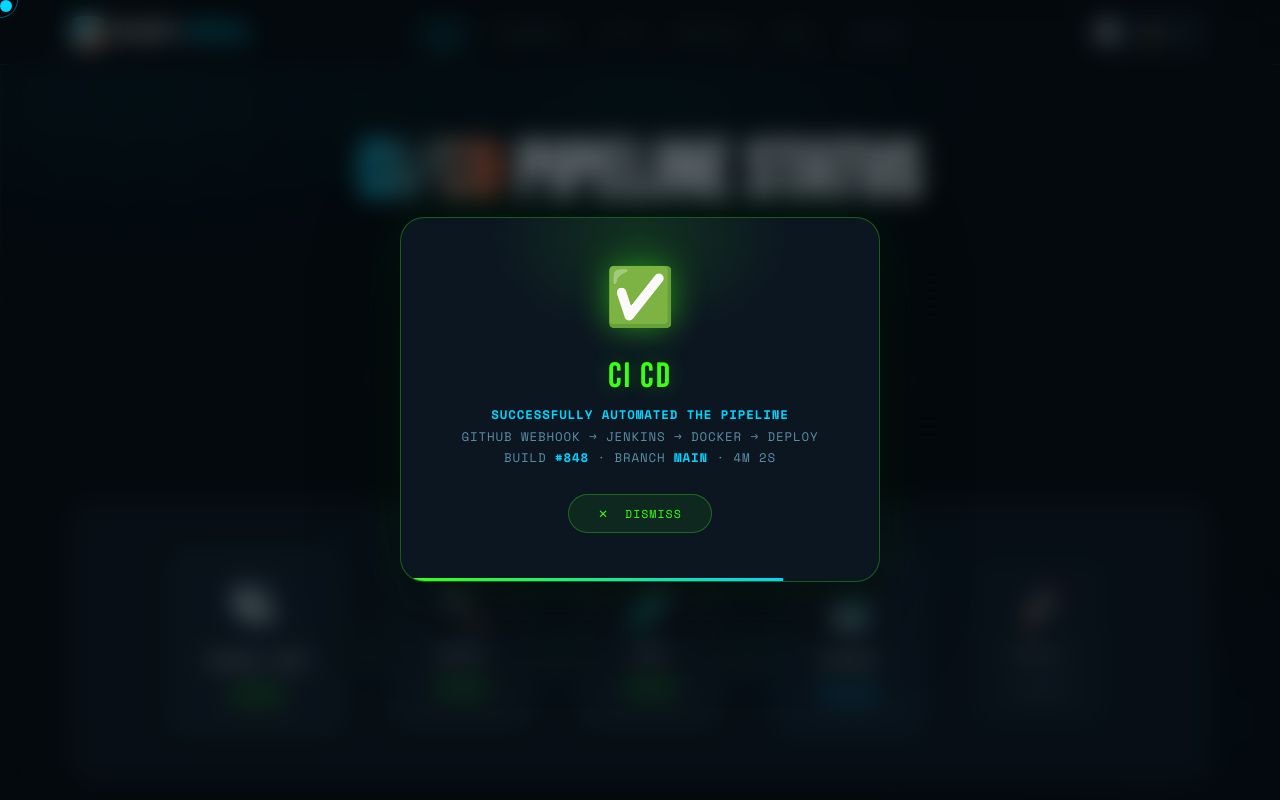
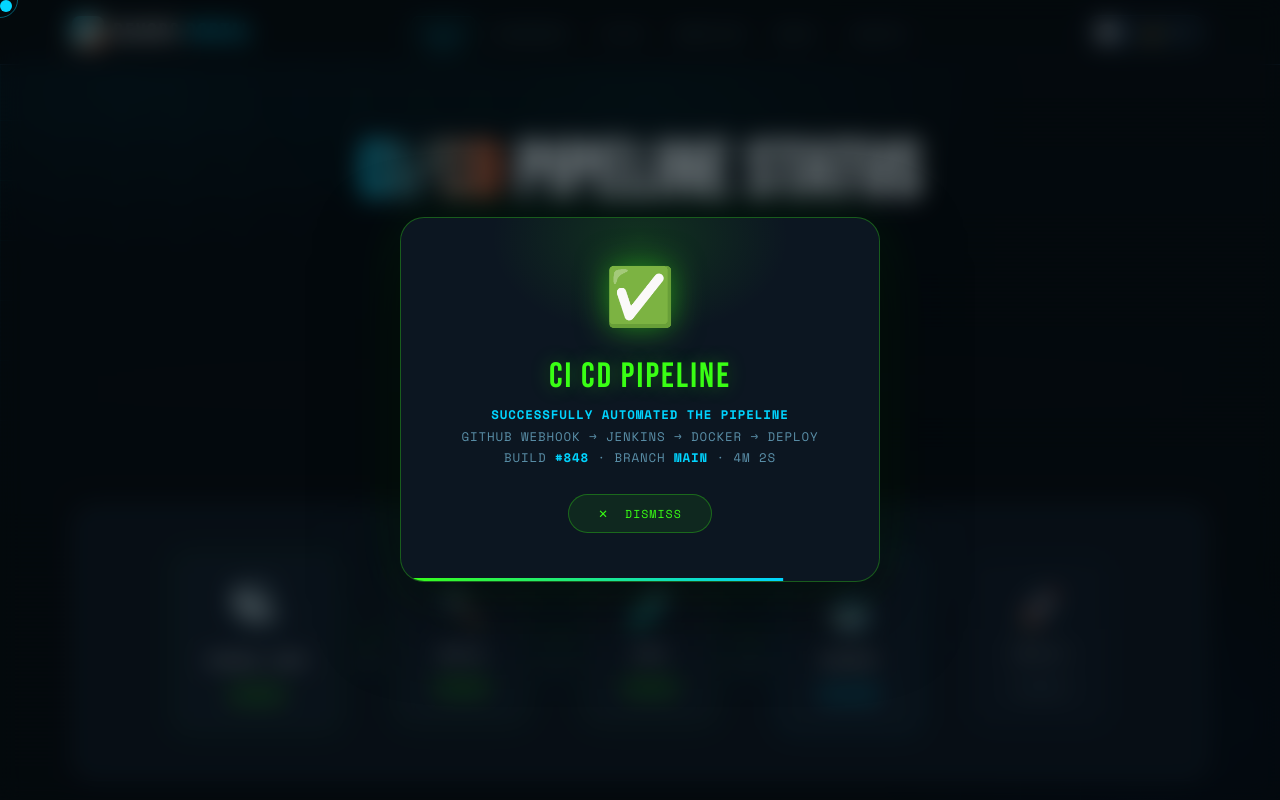
Before and after one commit to VickyTerm/Devops-Website, a website: page public/pages/cicd.html in a window 1280 px wide. Shown: the top 800 px of the page. Drawn offline with nearby package versions, Linux system fonts and the light colour scheme.

Commit message:
Initial change in the website

```diff
--- a/public/pages/cicd.html
+++ b/public/pages/cicd.html
@@ -1845,7 +1845,7 @@
     <div class="success-popup" id="successPopup">
       <div class="popup-glow"></div>
       <div class="popup-icon">✅</div>
-      <div class="popup-title">CI CD</div>
+      <div class="popup-title">CI CD pipeline</div>
       <div class="popup-msg">
         <strong>Successfully automated The Pipeline </strong><br>
         GitHub Webhook → Jenkins → Docker → Deploy<br>
```
